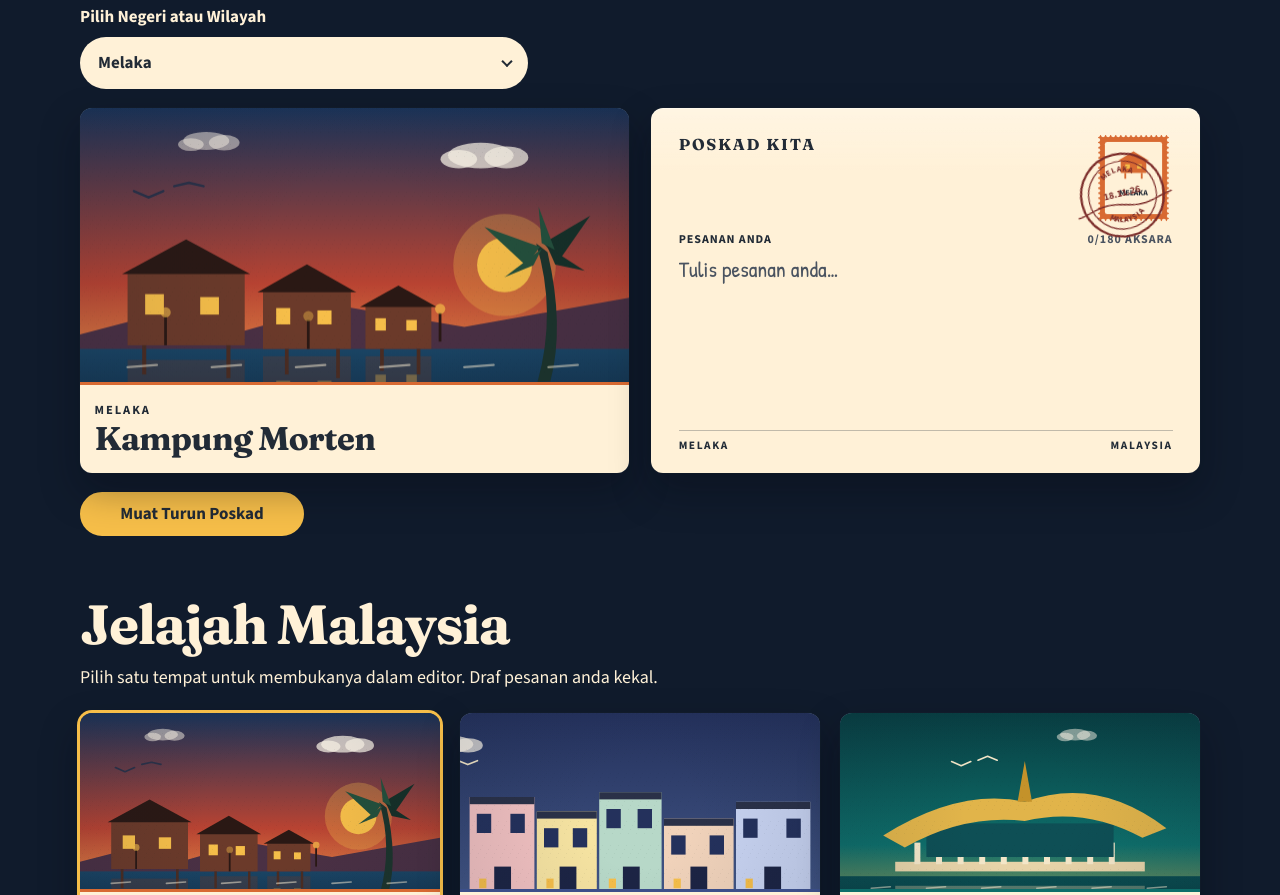
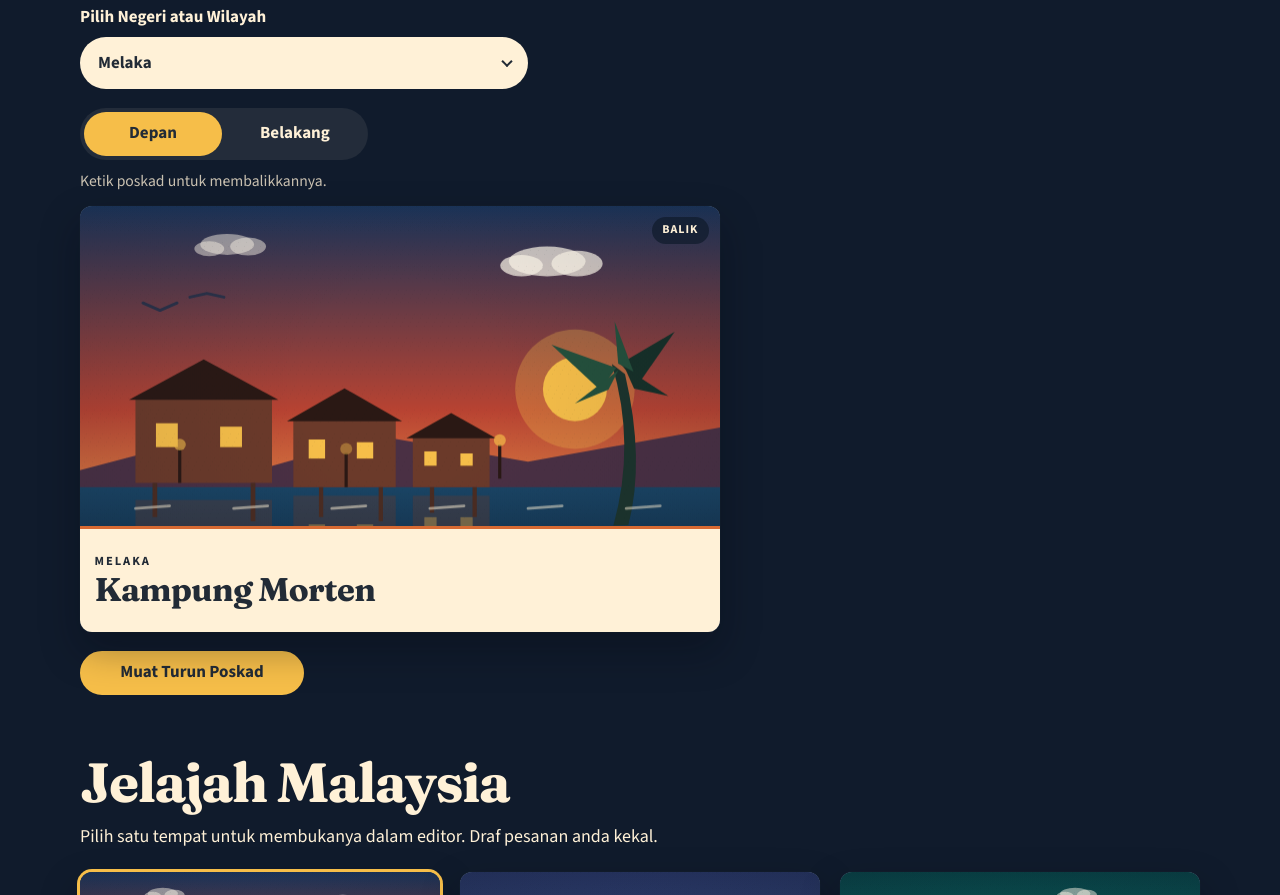
Before and after one commit to nadiah-cmd/poskad-kita, a plain HTML site: page index.html in a window 1280 px wide. Shown: the part 900-1795 px from the top of the page. Drawn offline with Linux system fonts and the light colour scheme.

Commit message:
Let visitors flip the postcard on the page.
The back can be read and edited without downloading the PNG.

```diff
--- a/css/styles.css
+++ b/css/styles.css
@@ -397,12 +397,59 @@ select:focus-visible {
   color: var(--ink);
 }
 
+.flip-hint {
+  margin: -0.2rem 0 0.75rem;
+  color: rgba(255, 241, 215, 0.78);
+  font-size: 0.98rem;
+}
+
 .flip-scene {
+  perspective: 1400px;
+  max-width: 40rem;
   margin-bottom: 0.2rem;
+}
+
+.flip-inner {
+  position: relative;
+}
+
+.flip-inner[data-side="depan"] .face-back,
+.flip-inner[data-side="belakang"] .face-front {
+  visibility: hidden;
+  position: absolute;
+  inset: 0;
+  width: 100%;
+  pointer-events: none;
 }
 
 .face {
   min-width: 0;
+}
+
+.face-front {
+  cursor: pointer;
+}
+
+.face-front:focus-visible {
+  outline: 3px solid var(--gold);
+  outline-offset: 4px;
+  border-radius: 14px;
+}
+
+.flip-cue {
+  position: absolute;
+  top: 0.7rem;
+  right: 0.7rem;
+  z-index: 2;
+  padding: 0.28rem 0.65rem;
+  border-radius: 999px;
+  background: rgba(16, 27, 44, 0.72);
+  color: var(--cream);
+  font-size: 0.75rem;
+  font-weight: 700;
+  letter-spacing: 0.08em;
+  text-transform: uppercase;
+  pointer-events: none;
 }
 
 .postcard {
@@ -742,41 +789,12 @@ footer a {
 }
 
 @media (min-width: 900px) {
-  .side-toggle {
-    display: none;
-  }
-
-  .flip-inner {
-    display: grid;
-    grid-template-columns: repeat(2, minmax(0, 1fr));
-    gap: 1.4rem;
-    align-items: start;
-  }
-
   .download-row .btn {
     min-width: 14rem;
   }
 }
 
 @media (max-width: 899px) {
-  .flip-scene {
-    perspective: 1400px;
-  }
-
-  .flip-inner {
-    position: relative;
-    transition: transform 0.28s ease;
-  }
-
-  .flip-inner[data-side="depan"] .face-back,
-  .flip-inner[data-side="belakang"] .face-front {
-    visibility: hidden;
-    position: absolute;
-    inset: 0;
-    width: 100%;
-    pointer-events: none;
-  }
-
   .download-row .btn {
     width: 100%;
   }
--- a/index.html
+++ b/index.html
@@ -79,12 +79,14 @@
             <button type="button" id="btn-depan" aria-pressed="true">Depan</button>
             <button type="button" id="btn-belakang" aria-pressed="false">Belakang</button>
           </div>
+          <p class="flip-hint">Ketik poskad untuk membalikkannya.</p>
 
           <div class="flip-scene">
             <div class="flip-inner" id="flip-inner" data-side="depan">
-              <div class="face face-front" id="face-front">
+              <div class="face face-front" id="face-front" role="button" tabindex="0" aria-label="Balik ke belakang poskad">
                 <article class="postcard postcard-front" id="poskad-depan">
                   <canvas data-draw="scene" data-id="editor" width="900" height="600" aria-hidden="true"></canvas>
+                  <span class="flip-cue">Balik</span>
                   <div class="caption">
                     <p class="postcard-kicker" id="kicker-depan">Melaka</p>
                     <p class="postcard-title" id="tajuk-depan">Kampung Morten</p>
--- a/js/app.js
+++ b/js/app.js
@@ -14,6 +14,7 @@ const select = document.getElementById("destinasi");
 const textarea = document.getElementById("pesanan");
 const counter = document.getElementById("kiraan");
 const flipInner = document.getElementById("flip-inner");
+const faceFront = document.getElementById("face-front");
 const faceBack = document.getElementById("face-back");
 const btnDepan = document.getElementById("btn-depan");
 const btnBelakang = document.getElementById("btn-belakang");
@@ -180,16 +181,16 @@ function applySide() {
   flipInner.dataset.side = side;
   btnDepan.setAttribute("aria-pressed", side === "depan" ? "true" : "false");
   btnBelakang.setAttribute("aria-pressed", side === "belakang" ? "true" : "false");
-  const hideBack = mobileQuery.matches && side !== "belakang";
-  faceBack.inert = hideBack;
-  if (hideBack && faceBack.contains(document.activeElement)) btnDepan.focus();
+  faceFront.inert = side !== "depan";
+  faceBack.inert = side !== "belakang";
+  if (faceBack.inert && faceBack.contains(document.activeElement)) btnDepan.focus();
+  if (faceFront.inert && faceFront.contains(document.activeElement)) btnBelakang.focus();
 }
 
 function showSide(next) {
   if (next === side || flipping) return;
   if (next === "depan" && document.activeElement === textarea) textarea.blur();
-  const animate = mobileQuery.matches && !reduceMotion.matches;
-  if (!animate) {
+  if (reduceMotion.matches) {
     side = next;
     applySide();
     schedulePaint();
@@ -216,15 +217,16 @@ function showSide(next) {
       stage = 1;
       side = next;
       applySide();
-      flipInner.style.transition = "transform 0.28s ease-out";
+      schedulePaint();
+      flipInner.style.transition = "transform 0.46s ease-out";
       flipInner.style.transform = "rotateY(0deg)";
       return;
     }
     finish();
   };
-  const backup = window.setTimeout(finish, 900);
+  const backup = window.setTimeout(finish, 1400);
   flipInner.addEventListener("transitionend", onEnd);
-  flipInner.style.transition = "transform 0.26s ease-in";
+  flipInner.style.transition = "transform 0.4s ease-in";
   void flipInner.offsetWidth;
   flipInner.style.transform = "rotateY(90deg)";
 }
@@ -292,6 +294,12 @@ function bind() {
   });
   btnDepan.addEventListener("click", () => showSide("depan"));
   btnBelakang.addEventListener("click", () => showSide("belakang"));
+  faceFront.addEventListener("click", () => showSide("belakang"));
+  faceFront.addEventListener("keydown", (event) => {
+    if (event.key !== "Enter" && event.key !== " ") return;
+    event.preventDefault();
+    showSide("belakang");
+  });
   downloadButton.addEventListener("click", downloadPostcard);
   mobileQuery.addEventListener("change", () => {
     flipping = false;
```
